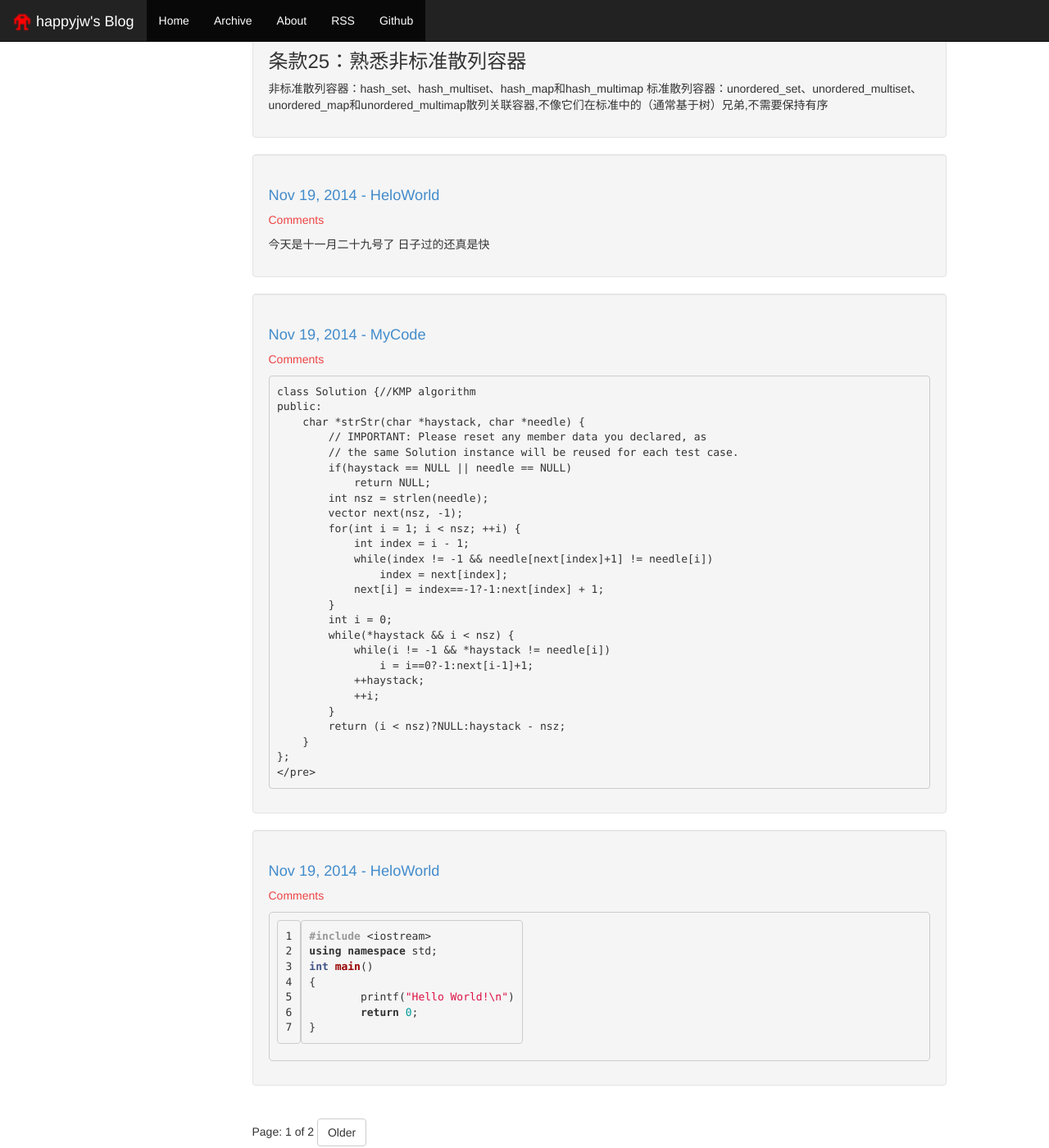
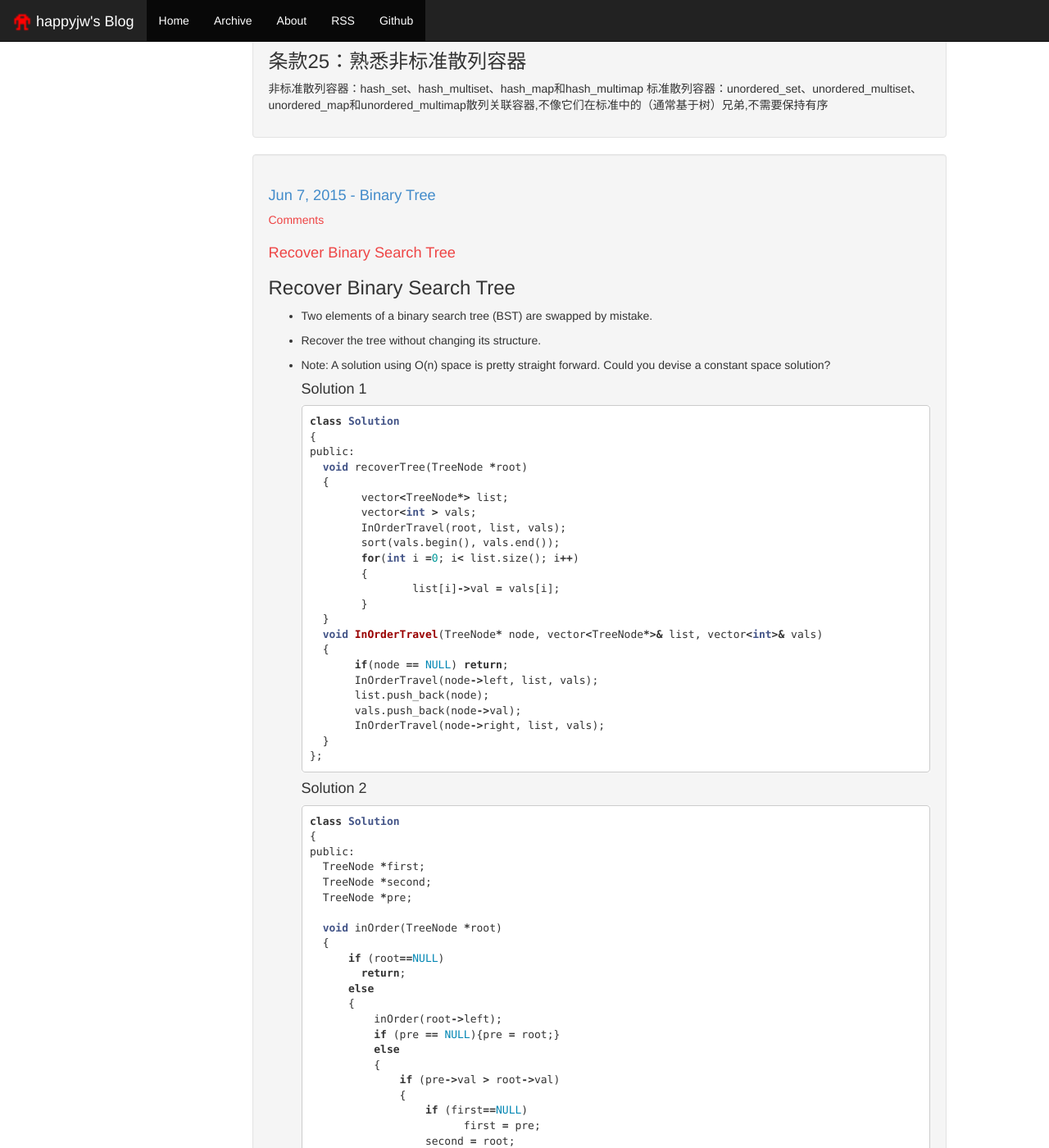
Before and after one commit to happyjw/happyjw.github.io, a Jekyll site: the page built from index.html, in a window 1280 px wide and 1400 px high, scrolled down 11021 px. Shown: the whole window at 82% size. Built offline with Jekyll 4.4.1, drawn with Linux system fonts in a browser that asks for light colours; Markdown is read by kramdown in place of the engine named in the settings; the list of posts is cut into pages by our own code; a style sheet for code colours, icons or effects is not loaded; some of the changed text lies outside the part shown.

Commit message:
Update 2014-10-20-BinaryTree.md

```diff
--- a/_posts/2014-10-20-BinaryTree.md
+++ b/_posts/2014-10-20-BinaryTree.md
@@ -1,3 +1,11 @@
+---
+layout: post
+title: "Binary Tree"
+date: 2015-6-7 08:49:25 -0700
+comments: true
+categories:
+---
+
 # Recover Binary Search Tree
 ### Recover Binary Search Tree
 * Two elements of a binary search tree (BST) are swapped by mistake.
```
